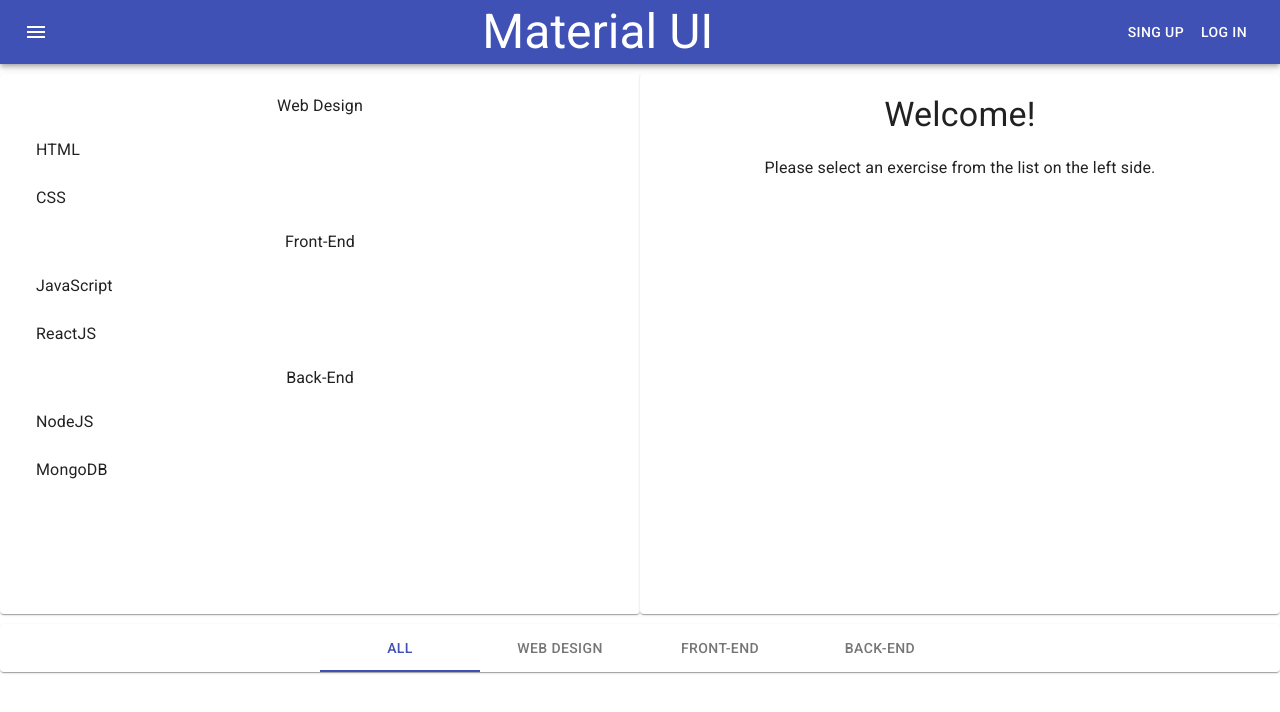
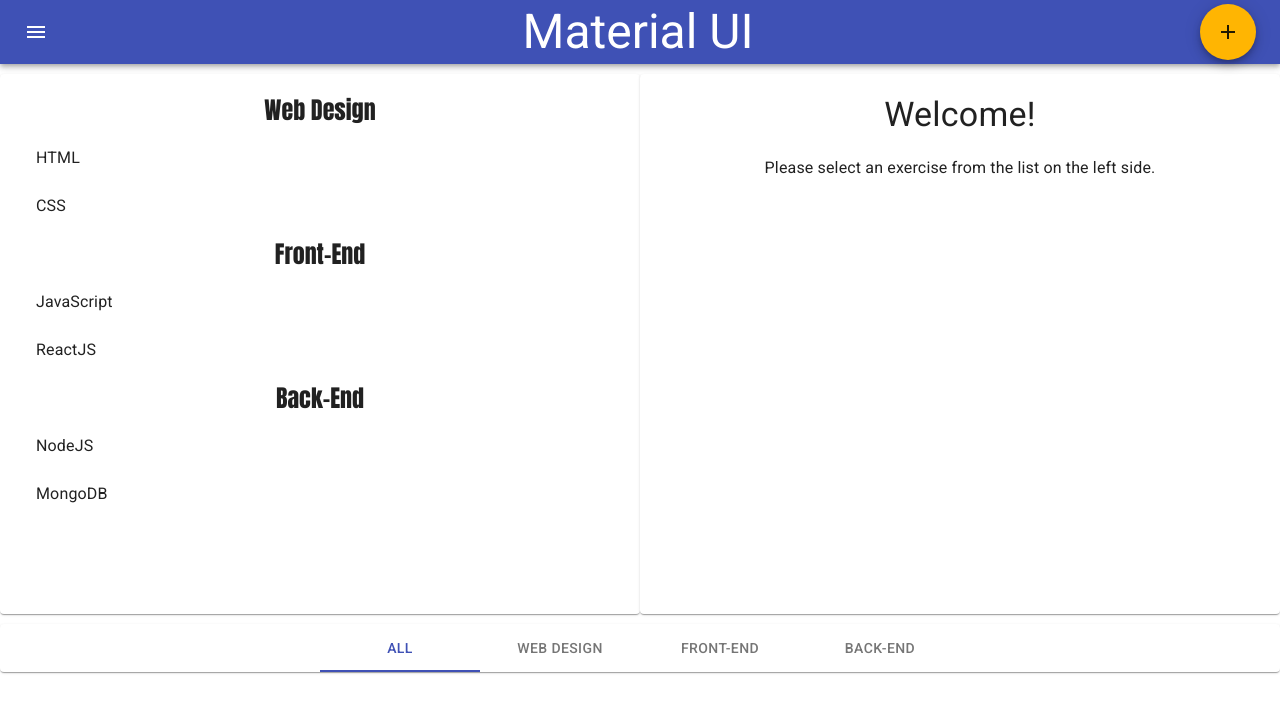
Before and after one commit to MostafaIn/Material-ui-practices, a React (Create React App) app: page / in a window 1280 px wide. Shown: the top 712 px of the page. Built offline with nearby package versions, Linux system fonts and the light colour scheme.

Commit message:
the Add button is created

```diff
--- a/src/App.js
+++ b/src/App.js
@@ -8,7 +8,7 @@ import { skills, exercises } from '../src/store';
 class App extends Component {
   state = {
     exercises,
-    exercise:{}
+    exercise: {}
   }
   getExercisesByMuscles() {
     return Object.entries(
@@ -24,23 +24,25 @@ class App extends Component {
       category
     })
   }
-  handleExerciseSelected = id =>{
-    this.setState((prevState) =>({
-      exercise: exercises.find( ex => ex.id === id)
+  handleExerciseSelected = id => {
+    this.setState((prevState) => ({
+      exercise: exercises.find(ex => ex.id === id)
     }))
   }
   render() {
     const exercises = this.getExercisesByMuscles(),
-      { category,exercise } = this.state
+      { category, exercise } = this.state
     console.log(this.getExercisesByMuscles());
     return (
       <div className="App">
-        <Header />
+        <Header
+          skills={skills}
+        />
         <Index
-          exercise = {exercise}
-          category = {category}
+          exercise={exercise}
+          category={category}
           exercises={exercises}
-          onSelect= {this.handleExerciseSelected}
+          onSelect={this.handleExerciseSelected}
         />
         <Footer
           category={category}
--- a/src/components/exercises/Index.jsx
+++ b/src/components/exercises/Index.jsx
@@ -34,8 +34,8 @@ const Index = ({
                             !category || category === group
                                 ? <Fragment key={group} >
                                     <Typography
-                                        // variant="title"
-                                        style={{ textTransform: 'capitalize' }}>
+                                        variant="h5"
+                                        style={{ fontFamily: 'impact' }}>
                                         {group}
                                     </Typography>
                                     <List component="ul">
--- /dev/null
+++ b/src/components/exercises/dialogs/Create.jsx
@@ -0,0 +1,100 @@
+import React, { Component } from 'react'
+import { Dialog, DialogContent, DialogActions, DialogContentText, DialogTitle, Button, Fab, TextField, FormControl, InputLabel, Select, MenuItem } from '@material-ui/core'
+import AddIcon from '@material-ui/icons/Add';
+import { withStyles } from '@material-ui/styles';
+
+
+const styles = theme => ({
+    formControl: {
+        width: 300
+    },
+})
+
+class Create extends Component {
+    state = {
+        open: false,
+        exercise: {
+            title: '',
+            description: '',
+            skills: ''
+        }
+    }
+    handleToggle = () => {
+        this.setState({
+            open: !this.state.open
+        })
+    }
+    handleChange = name => ({ target: { value } }) => {
+        this.setState({
+            exercise: {
+                ...this.state.exercise,
+                [name]: value
+            }
+
+        })
+    }
+    render() {
+        const { open, exercise: { title, description, skills } } = this.state
+        const { classes, skills: categories } = this.props
+
+        return (
+            <div>
+                <Fab className={classes.fab} onClick={this.handleToggle} style={{ backgroundColor: '#ffb502' }}>
+                    <AddIcon />
+                </Fab>
+                <Dialog open={open} onClose={this.handleToggle} aria-labelledby="form-dialog-title">
+                    <DialogTitle id="form-dialog-title">Create a New Skills</DialogTitle>
+                    <DialogContent>
+                        <DialogContentText>
+                            Please fill out the form below.
+                    </DialogContentText>
+                        <form className={classes.root}>
+                            <TextField
+                                label="Title"
+                                value={title}
+                                onChange={this.handleChange('title')}
+                                margin="normal"
+                                className={classes.formControl}
+                            />
+                            <br />
+                            <FormControl>
+                                <InputLabel htmlFor="skills">Skills</InputLabel>
+                                <Select
+                                    className={classes.formControl}
+                                    value={skills}
+                                    onChange={this.handleChange('skills')}
+                                >
+                                    {categories.map(category =>
+                                        <MenuItem value={category}>
+                                            {category}
+                                        </MenuItem>
+                                    )}
+                                </Select>
+                            </FormControl>
+                            <br />
+                            <TextField
+                                label="Description"
+                                multiline
+                                rows="4"
+                                value={description}
+                                onChange={this.handleChange('description')}
+                                margin="normal"
+                                className={classes.formControl}
+                            />
+                        </form>
+                    </DialogContent>
+                    <DialogActions>
+                        <Button color="primary" variant="raised">
+                            Create
+                        </Button>
+                        <Button color="primary">
+                            Subscribe
+                        </Button>
+                    </DialogActions>
+                </Dialog>
+            </div>
+        )
+    }
+}
+
+export default withStyles(styles)(Create)
--- a/src/components/layouts/Header.jsx
+++ b/src/components/layouts/Header.jsx
@@ -1,5 +1,5 @@
 import React from 'react'
-import { AppBar, Toolbar, IconButton, Typography, Button, makeStyles } from '@material-ui/core';
+import { AppBar, Toolbar, IconButton, Typography, makeStyles } from '@material-ui/core';
 // import { makeStyles } from '@material-ui/core/styles';
 // import AppBar from '@material-ui/core/AppBar';
 // import Toolbar from '@material-ui/core/Toolbar';
@@ -7,6 +7,7 @@ import { AppBar, Toolbar, IconButton, Typography, Button, makeStyles } from '@ma
 // import Button from '@material-ui/core/Button';
 // import IconButton from '@material-ui/core/IconButton';
 import MenuIcon from '@material-ui/icons/Menu';
+import Create from '../exercises/dialogs/Create'
 
 const useStyles = makeStyles(theme => ({
     root: {
@@ -20,7 +21,7 @@ const useStyles = makeStyles(theme => ({
     },
 }));
 
-const Header = () => {
+const Header = ({ skills }) => {
     const classes = useStyles();
     return (
         <div>
@@ -31,9 +32,10 @@ const Header = () => {
                     </IconButton>
                     <Typography variant="h3" className={classes.title}>
                         Material UI
-          </Typography>
-                    <Button color="inherit">Sing up</Button>
-                    <Button color="inherit">Log in</Button>
+                    </Typography>
+                    <Create
+                        skills={skills}
+                    />
                 </Toolbar>
             </AppBar>
         </div>
```
Also changed, not shown: 1 other file (tests, documents, lock files or other folders).
